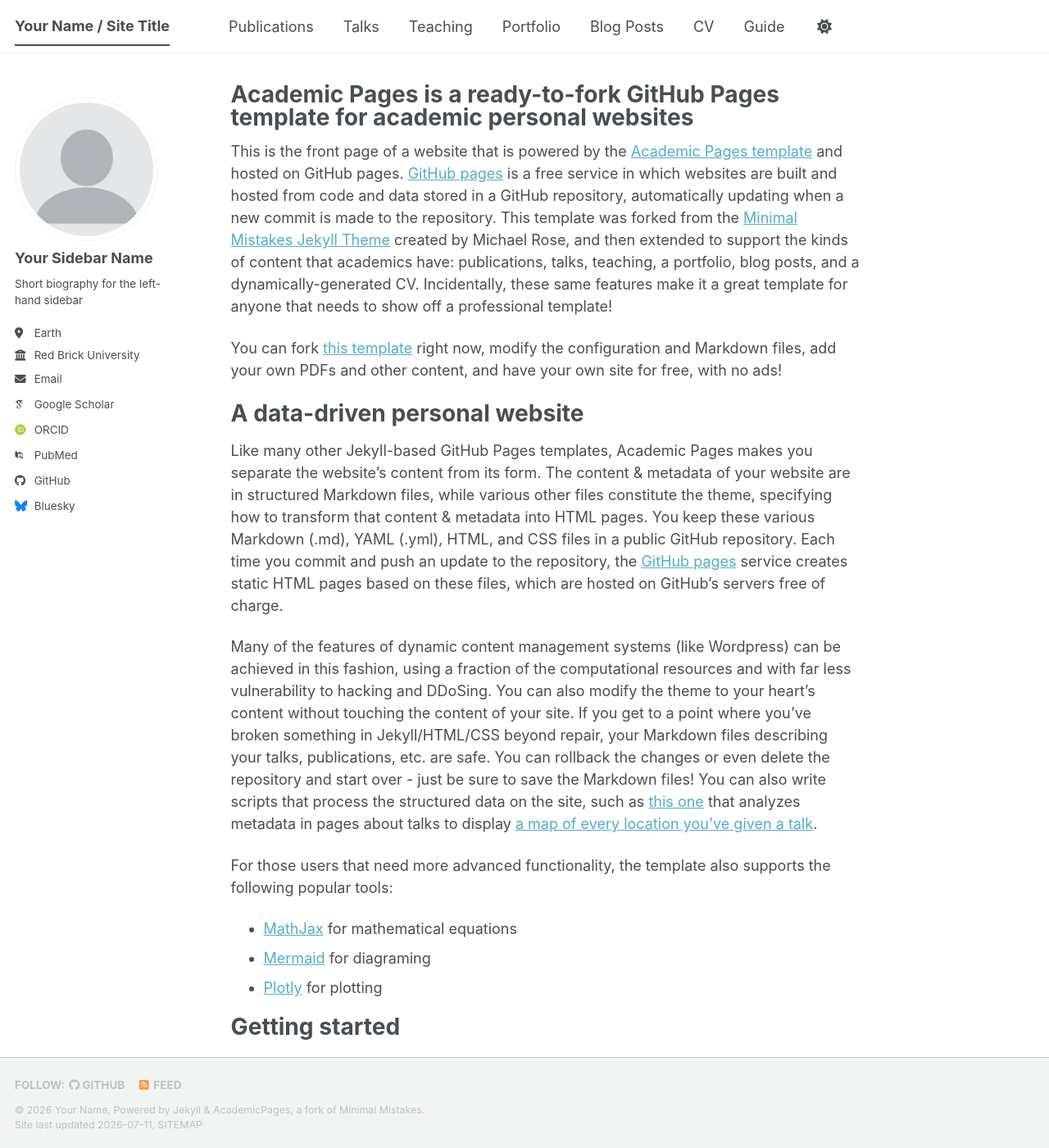
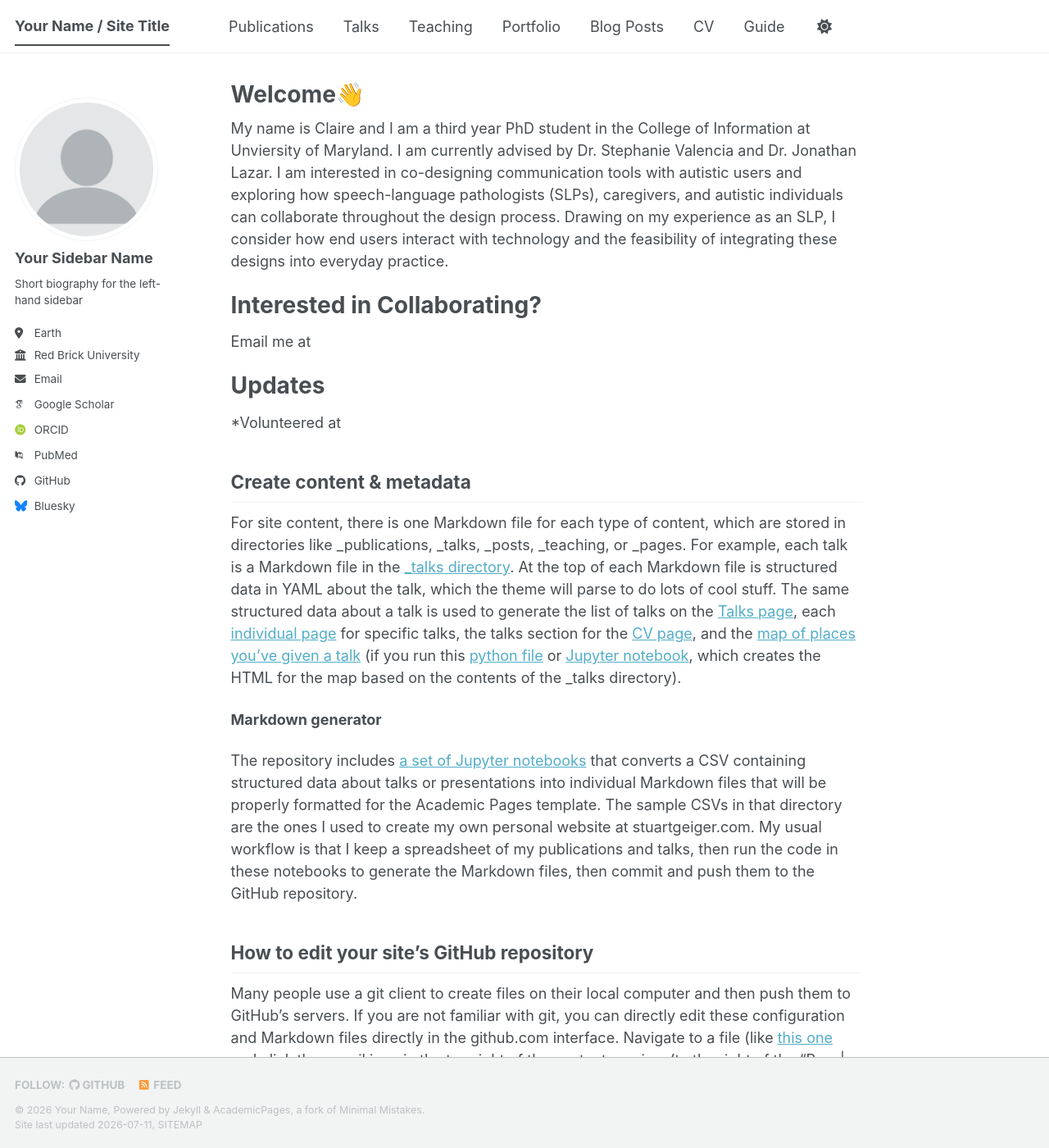
Before and after one commit to claireoconnor612/personalwebsite, a Jekyll site: the page built from _pages/about.md, in a window 1280 px wide and 1400 px high. Shown: the whole window at 82% size. Built offline with Jekyll 4.4.1, drawn with Linux system fonts in a browser that asks for light colours; some web fonts are replaced; a script bundle is joined from its source files by our own code; library files that are not in the unit come from our copies; some of the changed text lies outside the part shown.

Commit message:
Revise about page with personal introduction
Updated the about page to reflect personal information and interests.

```diff
--- a/_pages/about.md
+++ b/_pages/about.md
@@ -1,39 +1,21 @@
 ---
 permalink: /
-title: "Academic Pages is a ready-to-fork GitHub Pages template for academic personal websites"
+title: Welcome👋
 author_profile: true
 redirect_from:
   - /about/
   - /about.html
 ---
 
-This is the front page of a website that is powered by the [Academic Pages template](https://github.com/academicpages/academicpages.github.io) and hosted on GitHub pages. [GitHub pages](https://pages.github.com) is a free service in which websites are built and hosted from code and data stored in a GitHub repository, automatically updating when a new commit is made to the repository. This template was forked from the [Minimal Mistakes Jekyll Theme](https://mmistakes.github.io/minimal-mistakes/) created by Michael Rose, and then extended to support the kinds of content that academics have: publications, talks, teaching, a portfolio, blog posts, and a dynamically-generated CV. Incidentally, these same features make it a great template for anyone that needs to show off a professional template!
+My name is Claire and I am a third year PhD student in the College of Information at Unviersity of Maryland. I am currently advised by Dr. Stephanie Valencia and Dr. Jonathan Lazar. I am interested in co-designing communication tools with autistic users and exploring how speech-language pathologists (SLPs), caregivers, and autistic individuals can collaborate throughout the design process. Drawing on my experience as an SLP, I consider how end users interact with technology and the feasibility of integrating these designs into everyday practice.
 
- You can fork [this template](https://github.com/academicpages/academicpages.github.io) right now, modify the configuration and Markdown files, add your own PDFs and other content, and have your own site for free, with no ads!
+Interested in Collaborating?
+======
+Email me at
 
-A data-driven personal website
+Updates
 ======
-Like many other Jekyll-based GitHub Pages templates, Academic Pages makes you separate the website's content from its form. The content & metadata of your website are in structured Markdown files, while various other files constitute the theme, specifying how to transform that content & metadata into HTML pages. You keep these various Markdown (.md), YAML (.yml), HTML, and CSS files in a public GitHub repository. Each time you commit and push an update to the repository, the [GitHub pages](https://pages.github.com/) service creates static HTML pages based on these files, which are hosted on GitHub's servers free of charge.
-
-Many of the features of dynamic content management systems (like Wordpress) can be achieved in this fashion, using a fraction of the computational resources and with far less vulnerability to hacking and DDoSing. You can also modify the theme to your heart's content without touching the content of your site. If you get to a point where you've broken something in Jekyll/HTML/CSS beyond repair, your Markdown files describing your talks, publications, etc. are safe. You can rollback the changes or even delete the repository and start over - just be sure to save the Markdown files! You can also write scripts that process the structured data on the site, such as [this one](https://github.com/academicpages/academicpages.github.io/blob/master/talkmap.ipynb) that analyzes metadata in pages about talks to display [a map of every location you've given a talk](https://academicpages.github.io/talkmap.html).
-
-For those users that need more advanced functionality, the template also supports the following popular tools:
-- [MathJax](https://www.mathjax.org/) for mathematical equations
-- [Mermaid](https://mermaid.js.org/) for diagraming
-- [Plotly](https://plotly.com/javascript/) for plotting
-
-Getting started
-======
-1. Register a GitHub account if you don't have one and confirm your e-mail (required!)
-1. Fork [this template](https://github.com/academicpages/academicpages.github.io) by clicking the "Use this template" button in the top right.
-1. Go to the repository's settings (rightmost item in the tabs that start with "Code", should be below "Unwatch"). Rename the repository "[your GitHub username].github.io", which will also be your website's URL.
-1. Set site-wide configuration and create content & metadata (see below -- also see [this set of diffs](https://archive.is/3TPas) showing what files were changed to set up [an example site](https://getorg-testacct.github.io) for a user with the username "getorg-testacct")
-1. Upload any files (like PDFs, .zip files, etc.) to the files/ directory. They will appear at https://[your GitHub username].github.io/files/example.pdf.
-1. Check status by going to the repository settings, in the "GitHub pages" section
-
-Site-wide configuration
-------
-The main configuration file for the site is in the base directory in [_config.yml](https://github.com/academicpages/academicpages.github.io/blob/master/_config.yml), which defines the content in the sidebars and other site-wide features. You will need to replace the default variables with ones about yourself and your site's github repository. The configuration file for the top menu is in [_data/navigation.yml](https://github.com/academicpages/academicpages.github.io/blob/master/_data/navigation.yml). For example, if you don't have a portfolio or blog posts, you can remove those items from that navigation.yml file to remove them from the header.
+*Volunteered at
 
 Create content & metadata
 ------
```
